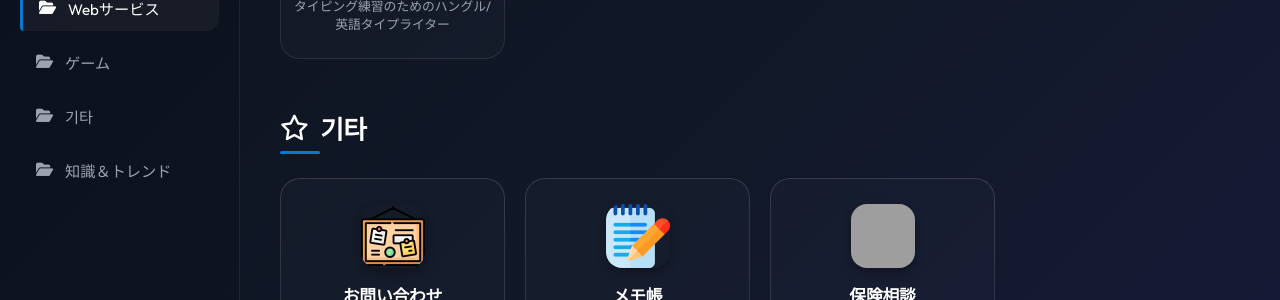
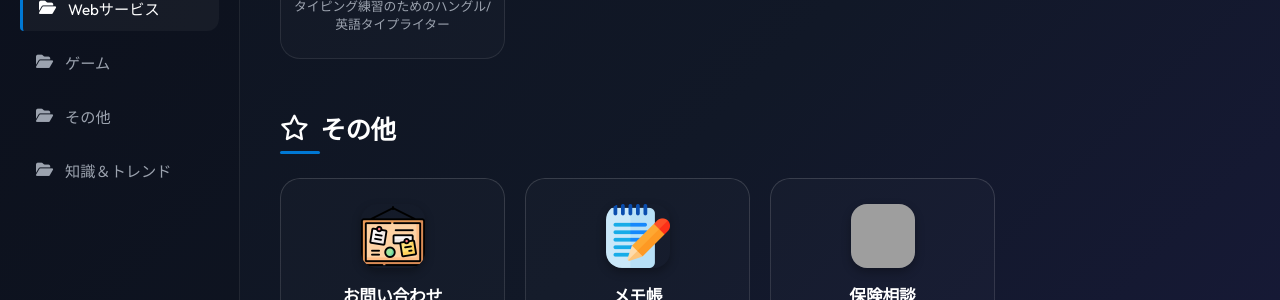
Before and after one commit to takionss/main, a Jekyll site: the page ja/index_normal.html, which Jekyll copies as it is, in a window 1280 px wide and 900 px high, scrolled down 891 px. Shown: the part 147-447 px from the top of the window. Built offline with Jekyll 4.4.1, drawn with Linux system fonts in a browser that asks for light colours; grey boxes are pictures that could not be loaded.

Commit message:
feat: translate empty fallback groups dynamically to Etc/その他/其他 and update index pages

```diff
--- a/en/index_normal.html
+++ b/en/index_normal.html
@@ -491,7 +491,7 @@
                     <i class="fa-solid fa-folder-open"></i> <span>game</span>
                 </li>
                 <li class="menu-item" onclick="scrollToGroup('group-2', this)">
-                    <i class="fa-solid fa-folder-open"></i> <span>기타</span>
+                    <i class="fa-solid fa-folder-open"></i> <span>Etc</span>
                 </li>
                 <li class="menu-item" onclick="scrollToGroup('group-3', this)">
                     <i class="fa-solid fa-folder-open"></i> <span>Knowledge & Trends</span>
@@ -580,7 +580,7 @@
                     </div>
                 </section>
                 <section class="category-section" id="group-2">
-                    <h2 class="category-title"><i class="fa-regular fa-star text-blue-500"></i> 기타</h2>
+                    <h2 class="category-title"><i class="fa-regular fa-star text-blue-500"></i> Etc</h2>
                     <div class="cards-grid">
                         <a class="item-card" href="https://forms.gle/iGqkmrB7YYptoUgQA" target="_blank">
                             <img src="/images/board.png" class="item-icon" alt="Contact Us">
--- a/es/index_normal.html
+++ b/es/index_normal.html
@@ -491,7 +491,7 @@
                     <i class="fa-solid fa-folder-open"></i> <span>juego</span>
                 </li>
                 <li class="menu-item" onclick="scrollToGroup('group-2', this)">
-                    <i class="fa-solid fa-folder-open"></i> <span>기타</span>
+                    <i class="fa-solid fa-folder-open"></i> <span>Etc</span>
                 </li>
                 <li class="menu-item" onclick="scrollToGroup('group-3', this)">
                     <i class="fa-solid fa-folder-open"></i> <span>Conocimiento y tendencias</span>
@@ -580,7 +580,7 @@
                     </div>
                 </section>
                 <section class="category-section" id="group-2">
-                    <h2 class="category-title"><i class="fa-regular fa-star text-blue-500"></i> 기타</h2>
+                    <h2 class="category-title"><i class="fa-regular fa-star text-blue-500"></i> Etc</h2>
                     <div class="cards-grid">
                         <a class="item-card" href="https://forms.gle/iGqkmrB7YYptoUgQA" target="_blank">
                             <img src="/images/board.png" class="item-icon" alt="Contáctanos">
--- a/ja/index_normal.html
+++ b/ja/index_normal.html
@@ -491,7 +491,7 @@
                     <i class="fa-solid fa-folder-open"></i> <span>ゲーム</span>
                 </li>
                 <li class="menu-item" onclick="scrollToGroup('group-2', this)">
-                    <i class="fa-solid fa-folder-open"></i> <span>기타</span>
+                    <i class="fa-solid fa-folder-open"></i> <span>その他</span>
                 </li>
                 <li class="menu-item" onclick="scrollToGroup('group-3', this)">
                     <i class="fa-solid fa-folder-open"></i> <span>知識＆トレンド</span>
@@ -580,7 +580,7 @@
                     </div>
                 </section>
                 <section class="category-section" id="group-2">
-                    <h2 class="category-title"><i class="fa-regular fa-star text-blue-500"></i> 기타</h2>
+                    <h2 class="category-title"><i class="fa-regular fa-star text-blue-500"></i> その他</h2>
                     <div class="cards-grid">
                         <a class="item-card" href="https://forms.gle/iGqkmrB7YYptoUgQA" target="_blank">
                             <img src="/images/board.png" class="item-icon" alt="お問い合わせ">
--- a/tools_en.csv
+++ b/tools_en.csv
@@ -12,9 +12,9 @@ Stella Vanguard,game,game/stella_vanguard/index.html,images/digital.png,Side-scr
 Tarot,game,web/lotto_tarot/index.html,images/lottery.png,Today's Tarot Fortune Reading and AI Counseling
 Minesweeper,game,web/minesweeper/index.html,images/bomb.png,Classic Minesweeper Play Directly in Your Web Browser
 Typing practice,game,web/typing-practice/index.html,images/typing.png,Korean/English Typewriter for Typing Practice
-Contact Us,기타,https://forms.gle/iGqkmrB7YYptoUgQA,images/board.png,"Submit an inquiry regarding partnerships, errors, etc."
-Notepad,기타,web/notepad/index.html,images/notepad.png,A simple web notepad that automatically saves your writing
-Insurance consultation,기타,https://consult.smileslife.co.kr/,images/health.png,Free personalized insurance analysis suggested by an expert
+Contact Us,Etc,https://forms.gle/iGqkmrB7YYptoUgQA,images/board.png,"Submit an inquiry regarding partnerships, errors, etc."
+Notepad,Etc,web/notepad/index.html,images/notepad.png,A simple web notepad that automatically saves your writing
+Insurance consultation,Etc,https://consult.smileslife.co.kr/,images/health.png,Free personalized insurance analysis suggested by an expert
 img1,Wallpaper,,https://images.unsplash.com/photo-1688550378756-866114814fee?q=80&w=2560&auto=format&fit=crop,.
 img2,Wallpaper,,https://images.unsplash.com/photo-1497436072909-60f360e1d4b1?q=80&w=2560&auto=format&fit=crop,.
 img3,Wallpaper,,https://images.unsplash.com/photo-1507525428034-b723cf961d3e?q=80&w=2560&auto=format&fit=crop,.
--- a/tools_es.csv
+++ b/tools_es.csv
@@ -12,9 +12,9 @@ Stella Vanguard,juego,game/stella_vanguard/index.html,images/digital.png,Juego d
 Tarot,juego,web/lotto_tarot/index.html,images/lottery.png,Lectura de tarot y asesoramiento con IA para hoy
 Dragaminas,juego,web/minesweeper/index.html,images/bomb.png,Juega al clásico Buscaminas directamente en tu navegador web.
 Práctica de mecanografía,juego,web/typing-practice/index.html,images/typing.png,Máquina de escribir coreana/inglesa para practicar mecanografía
-Contáctanos,기타,https://forms.gle/iGqkmrB7YYptoUgQA,images/board.png,"Envíe una consulta sobre colaboraciones, errores, etc."
-Bloc,기타,web/notepad/index.html,images/notepad.png,Un sencillo bloc de notas web que guarda automáticamente lo que escribes.
-Consulta de seguros,기타,https://consult.smileslife.co.kr/,images/health.png,Análisis de seguro personalizado gratuito sugerido por un experto
+Contáctanos,Etc,https://forms.gle/iGqkmrB7YYptoUgQA,images/board.png,"Envíe una consulta sobre colaboraciones, errores, etc."
+Bloc,Etc,web/notepad/index.html,images/notepad.png,Un sencillo bloc de notas web que guarda automáticamente lo que escribes.
+Consulta de seguros,Etc,https://consult.smileslife.co.kr/,images/health.png,Análisis de seguro personalizado gratuito sugerido por un experto
 img1,Papel pintado,,https://images.unsplash.com/photo-1688550378756-866114814fee?q=80&w=2560&auto=format&fit=crop,.
 img2,Papel pintado,,https://images.unsplash.com/photo-1497436072909-60f360e1d4b1?q=80&w=2560&auto=format&fit=crop,.
 img3,Papel pintado,,https://images.unsplash.com/photo-1507525428034-b723cf961d3e?q=80&w=2560&auto=format&fit=crop,.
--- a/tools_ja.csv
+++ b/tools_ja.csv
@@ -12,9 +12,9 @@ GIFコンバーター,Webサービス,web/image-to-gif/index.html,images/gif-fil
 タロト,ゲーム,web/lotto_tarot/index.html,images/lottery.png,今日の太郎占いリーディングと人工知能の悩み相談
 地雷を探す,ゲーム,web/minesweeper/index.html,images/bomb.png,Webブラウザですぐに楽しむクラシック地雷を探す
 打者練習,ゲーム,web/typing-practice/index.html,images/typing.png,タイピング練習のためのハングル/英語タイプライター
-お問い合わせ,기타,https://forms.gle/iGqkmrB7YYptoUgQA,images/board.png,アフィリエイト/エラーなどお問い合わせ登録
-メモ帳,기타,web/notepad/index.html,images/notepad.png,作成内容が自動的にアーカイブされる簡単なWebメモ帳
-保険相談,기타,https://consult.smileslife.co.kr/,images/health.png,専門家が無料で提案するカスタムメイドの保険分析
+お問い合わせ,その他,https://forms.gle/iGqkmrB7YYptoUgQA,images/board.png,アフィリエイト/エラーなどお問い合わせ登録
+メモ帳,その他,web/notepad/index.html,images/notepad.png,作成内容が自動的にアーカイブされる簡単なWebメモ帳
+保険相談,その他,https://consult.smileslife.co.kr/,images/health.png,専門家が無料で提案するカスタムメイドの保険分析
 img1,壁紙,,https://images.unsplash.com/photo-1688550378756-866114814fee?q=80&w=2560&auto=format&fit=crop,。
 img2,壁紙,,https://images.unsplash.com/photo-1497436072909-60f360e1d4b1?q=80&w=2560&auto=format&fit=crop,。
 img3,壁紙,,https://images.unsplash.com/photo-1507525428034-b723cf961d3e?q=80&w=2560&auto=format&fit=crop,。
--- a/tools_zh-TW.csv
+++ b/tools_zh-TW.csv
@@ -12,9 +12,9 @@ GIF轉換器,網路服務,web/image-to-gif/index.html,images/gif-file.png,透過
 塔羅牌,遊戲,web/lotto_tarot/index.html,images/lottery.png,今日塔羅牌運勢解讀與人工智慧諮詢
 掃雷,遊戲,web/minesweeper/index.html,images/bomb.png,直接在網頁瀏覽器中暢玩經典掃雷遊戲
 打字練習,遊戲,web/typing-practice/index.html,images/typing.png,韓英雙語打字機，用於打字練習
-聯絡我們,기타,https://forms.gle/iGqkmrB7YYptoUgQA,images/board.png,提交有關合作關係、錯誤等方面的查詢。
-記事本,기타,web/notepad/index.html,images/notepad.png,一個簡單的網頁記事本，可以自動儲存你的文字。
-保險諮詢,기타,https://consult.smileslife.co.kr/,images/health.png,專家建議的免費個人化保險分析
+聯絡我們,其他,https://forms.gle/iGqkmrB7YYptoUgQA,images/board.png,提交有關合作關係、錯誤等方面的查詢。
+記事本,其他,web/notepad/index.html,images/notepad.png,一個簡單的網頁記事本，可以自動儲存你的文字。
+保險諮詢,其他,https://consult.smileslife.co.kr/,images/health.png,專家建議的免費個人化保險分析
 img1,壁紙,,https://images.unsplash.com/photo-1688550378756-866114814fee?q=80&w=2560&auto=format&fit=crop,。
 img2,壁紙,,https://images.unsplash.com/photo-1497436072909-60f360e1d4b1?q=80&w=2560&auto=format&fit=crop,。
 img3,壁紙,,https://images.unsplash.com/photo-1507525428034-b723cf961d3e?q=80&w=2560&auto=format&fit=crop,。
--- a/zh-TW/index_normal.html
+++ b/zh-TW/index_normal.html
@@ -491,7 +491,7 @@
                     <i class="fa-solid fa-folder-open"></i> <span>遊戲</span>
                 </li>
                 <li class="menu-item" onclick="scrollToGroup('group-2', this)">
-                    <i class="fa-solid fa-folder-open"></i> <span>기타</span>
+                    <i class="fa-solid fa-folder-open"></i> <span>其他</span>
                 </li>
                 <li class="menu-item" onclick="scrollToGroup('group-3', this)">
                     <i class="fa-solid fa-folder-open"></i> <span>知識與趨勢</span>
@@ -580,7 +580,7 @@
                     </div>
                 </section>
                 <section class="category-section" id="group-2">
-                    <h2 class="category-title"><i class="fa-regular fa-star text-blue-500"></i> 기타</h2>
+                    <h2 class="category-title"><i class="fa-regular fa-star text-blue-500"></i> 其他</h2>
                     <div class="cards-grid">
                         <a class="item-card" href="https://forms.gle/iGqkmrB7YYptoUgQA" target="_blank">
                             <img src="/images/board.png" class="item-icon" alt="聯絡我們">
```
Also changed, not shown: _data/tools_multilang.json (+4 -4 lines), scripts/download_tools.py (+11 -4 lines).
